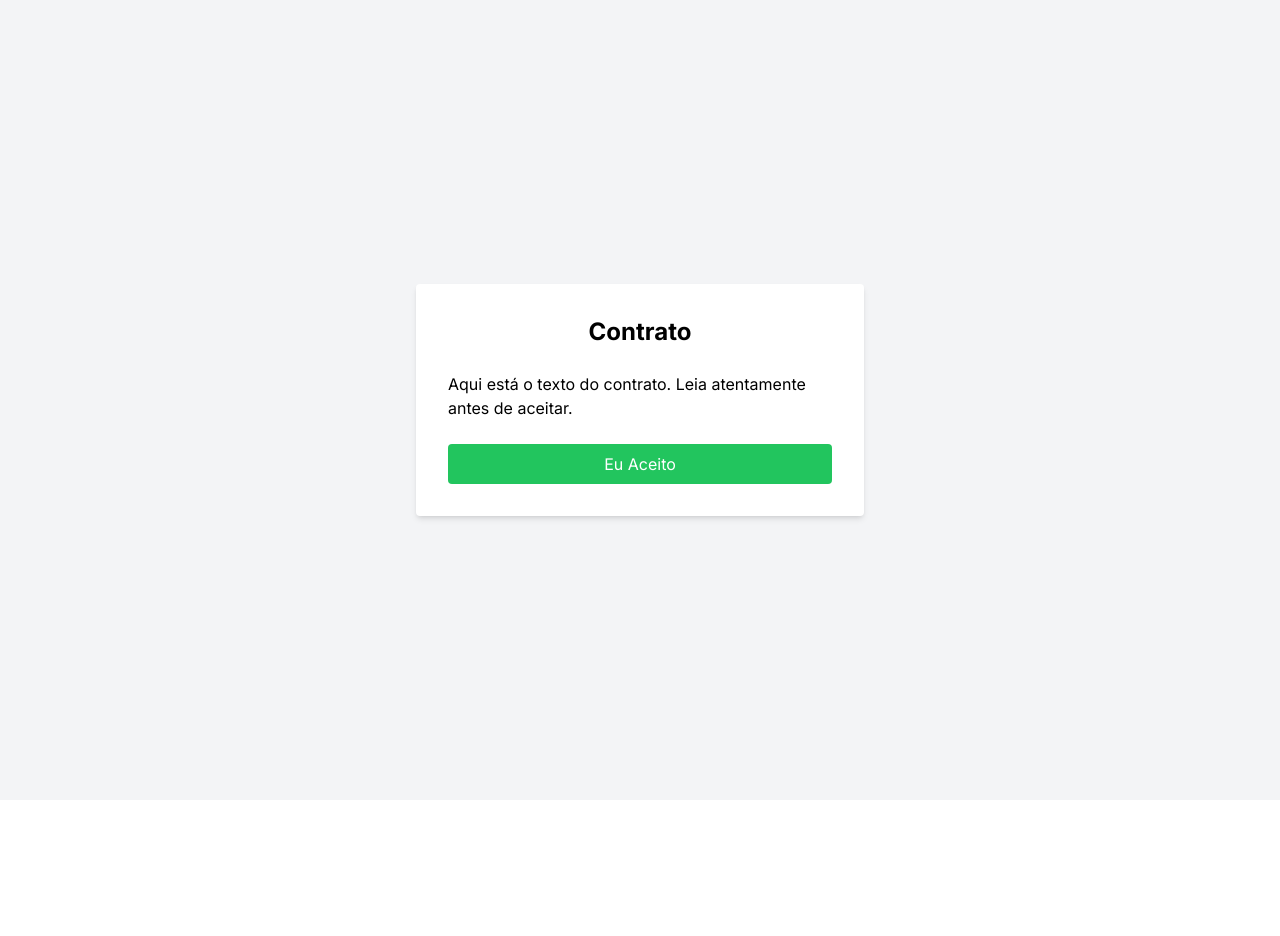
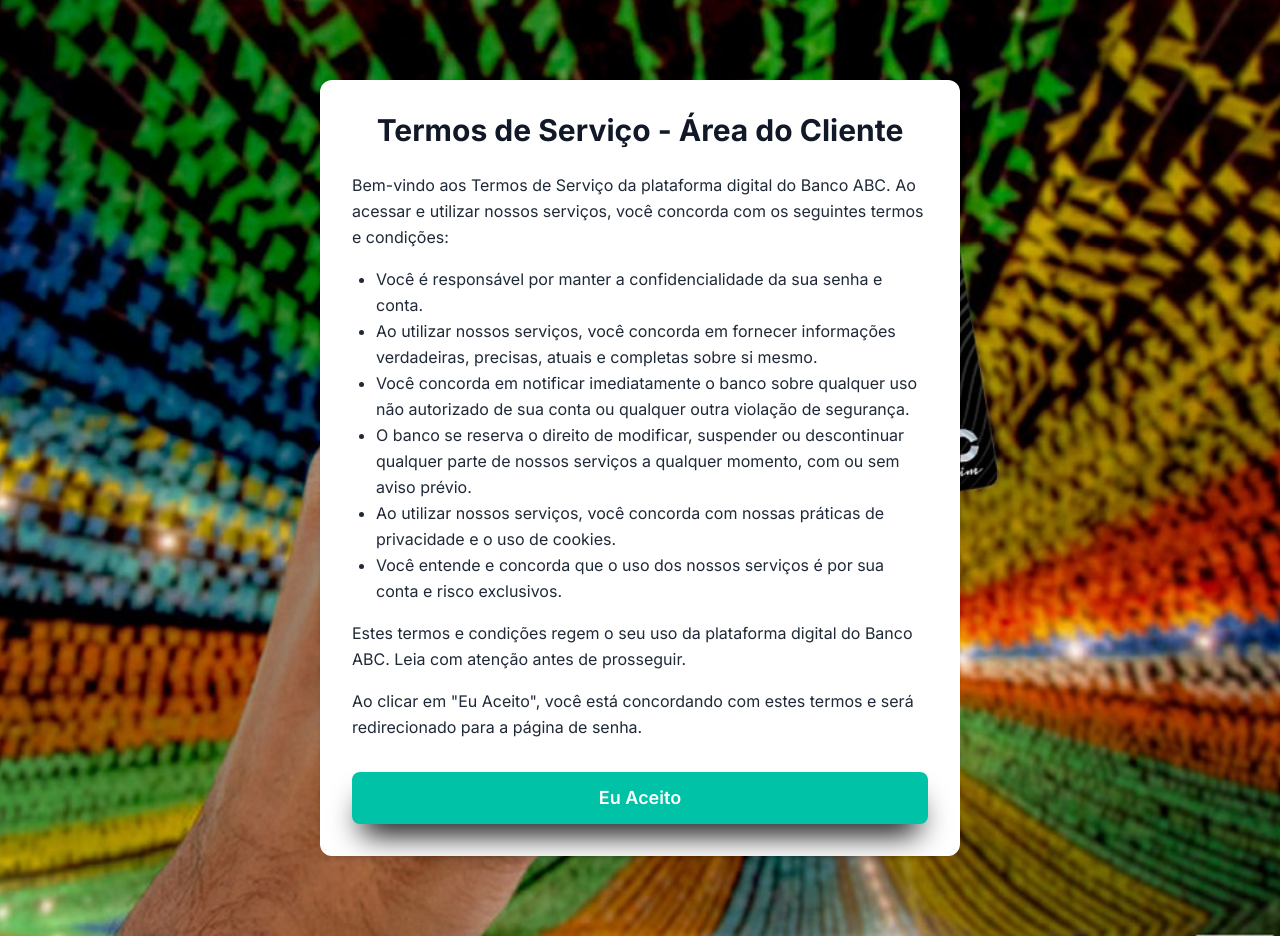
Before and after one commit to KarolineKS/banese, a Next.js app: page /contrato in a window 1280 px wide. Before the commit the page ends 800 px from the top, so only its background shows below. Built offline with nearby package versions, Linux system fonts and the light colour scheme.

Commit message:
:lipstick: [feat]: Estilização da página termos de uso

```diff
--- a/src/app/contrato/page.js
+++ b/src/app/contrato/page.js
@@ -1,24 +1,64 @@
-"use client";
+"use client"
 
 import Link from 'next/link';
+import { useRouter } from 'next/navigation';
 
 export default function Contract() {
+  const router = useRouter();
+
+  const handleAcceptance = () => {
+    console.log('Termos aceitos, redirecionando...');
+    router.push('/senha');
+  };
 
   return (
-    <div className="min-h-screen flex items-center justify-center bg-gray-100">
-      <div className="bg-white p-8 rounded shadow-md w-full max-w-md">
-        <h2 className="text-2xl font-bold mb-6 text-center">Contrato</h2>
-        <p className="mb-6">
-          Aqui está o texto do contrato. Leia atentamente antes de aceitar.
-        </p>
-        <Link href='/senha'>
+    <div className="min-h-screen flex items-center justify-center bg-no-repeat bg-center bg-cover" style={{ backgroundImage: "url('/background.jpg')" }}>
+      <div className="bg-white my-20 p-8 rounded-xl shadow-md w-full max-w-[50vw]">
+        <h2 className="text-3xl font-bold mb-6 text-center text-gray-900">
+          Termos de Serviço - Área do Cliente
+        </h2>
+        <div className="text-gray-800 leading-relaxed">
+          <p className="mb-4">
+            Bem-vindo aos Termos de Serviço da plataforma digital do Banco ABC. Ao acessar e utilizar nossos serviços, você concorda com os seguintes termos e condições:
+          </p>
+          <ul className="list-disc ml-6 mb-4">
+            <li>
+              Você é responsável por manter a confidencialidade da sua senha e conta.
+            </li>
+            <li>
+              Ao utilizar nossos serviços, você concorda em fornecer informações verdadeiras, precisas, atuais e completas sobre si mesmo.
+            </li>
+            <li>
+              Você concorda em notificar imediatamente o banco sobre qualquer uso não autorizado de sua conta ou qualquer outra violação de segurança.
+            </li>
+            <li>
+              O banco se reserva o direito de modificar, suspender ou descontinuar qualquer parte de nossos serviços a qualquer momento, com ou sem aviso prévio.
+            </li>
+            <li>
+              Ao utilizar nossos serviços, você concorda com nossas práticas de privacidade e o uso de cookies.
+            </li>
+            <li>
+              Você entende e concorda que o uso dos nossos serviços é por sua conta e risco exclusivos.
+            </li>
+          </ul>
+          <p className="mb-4">
+            Estes termos e condições regem o seu uso da plataforma digital do Banco ABC. Leia com atenção antes de prosseguir.
+          </p>
+          <p className="mb-4">
+            Ao clicar em "Eu Aceito", você está concordando com estes termos e será redirecionado para a página de senha.
+          </p>
+        </div>
+        <div className="flex justify-center">
           <button
-
-            className="w-full bg-green-500 text-white py-2 rounded hover:bg-green-600 transition duration-200"
+            onClick={handleAcceptance}
+            className="w-full p-3 text-white rounded-lg transition duration-200 font-semibold text-lg bg-[#00C2A7] hover:bg-[#00A591] mt-4"
+            style={{
+              boxShadow: "rgb(0, 0, 0) 0px 20px 30px -10px",
+            }}
           >
             Eu Aceito
           </button>
-        </Link>
+        </div>
       </div>
     </div>
   );
```
